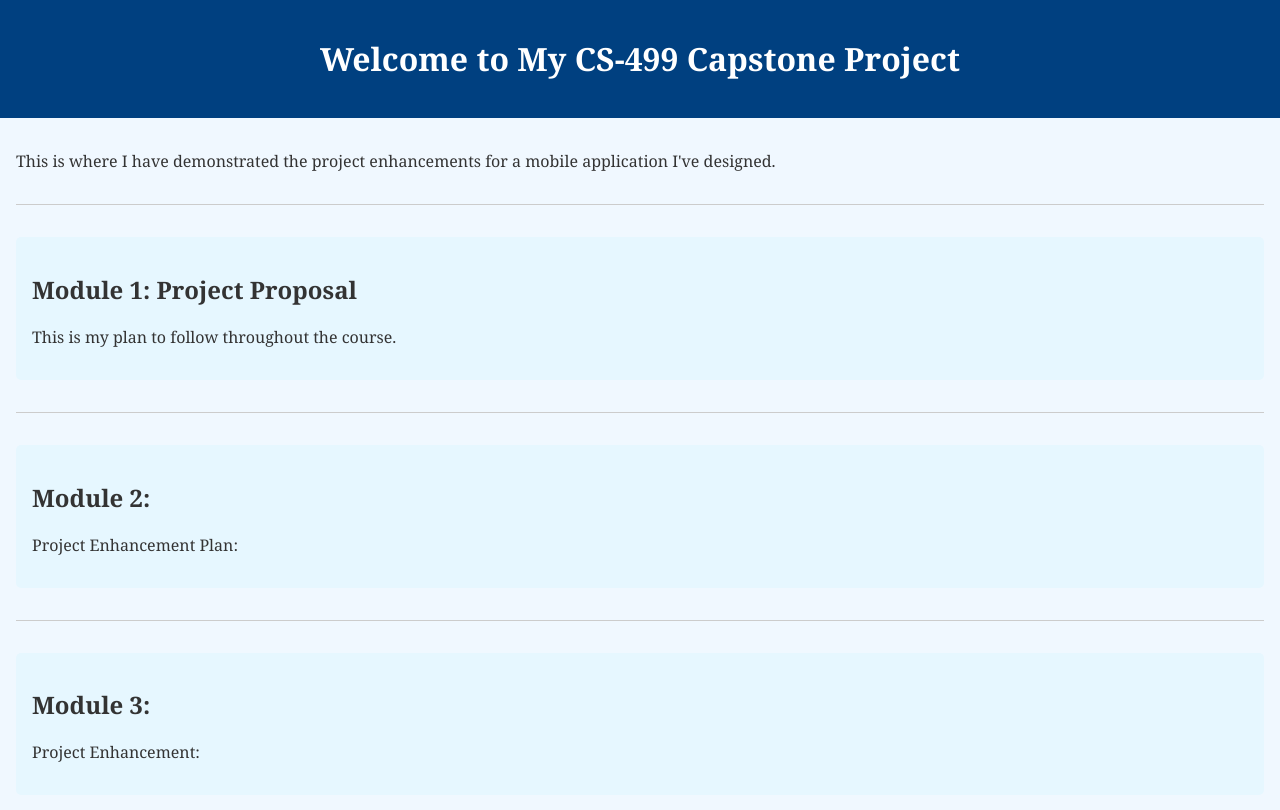
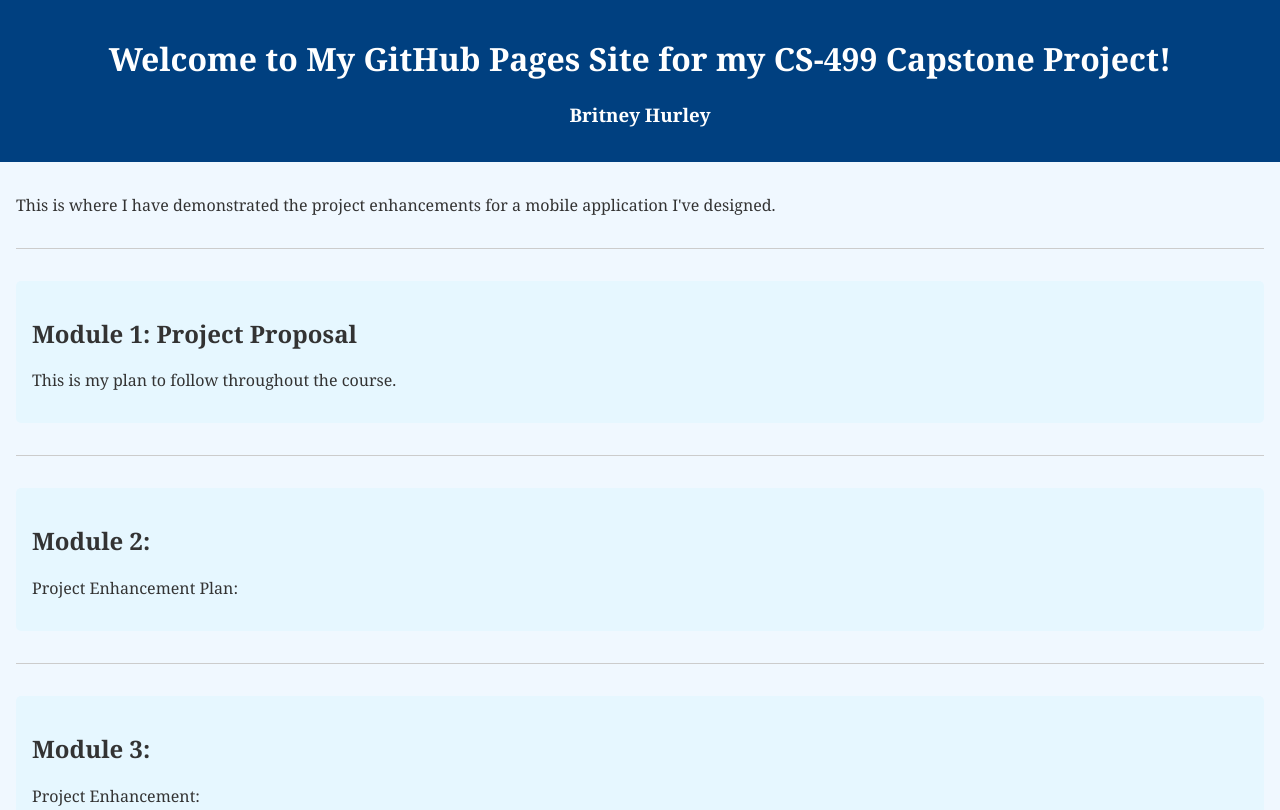
Before and after one commit to britneyh12/britneyh12.github.io, a plain HTML site: page index.html in a window 1280 px wide. Shown: the top 810 px of the page. Drawn offline with Linux system fonts and the light colour scheme.

Commit message:
Update index.html

```diff
--- a/index.html
+++ b/index.html
@@ -3,7 +3,7 @@
 <head>
     <meta charset="UTF-8">
     <meta name="viewport" content="width=device-width, initial-scale=1.0">
-    <title>GitHub Pages site for Britney Hurley</title>
+    <title>Britney Hurley-GitHub Pages</title>
 
     <style>
         body {
@@ -36,7 +36,8 @@
 </head>
 <body>
     <header>
-        <h1>Welcome to My CS-499 Capstone Project</h1>
+        <h1>Welcome to My GitHub Pages Site for my CS-499 Capstone Project!</h1>
+		<h3>Britney Hurley</h3>
     </header>
     <main>
         <p>
```
